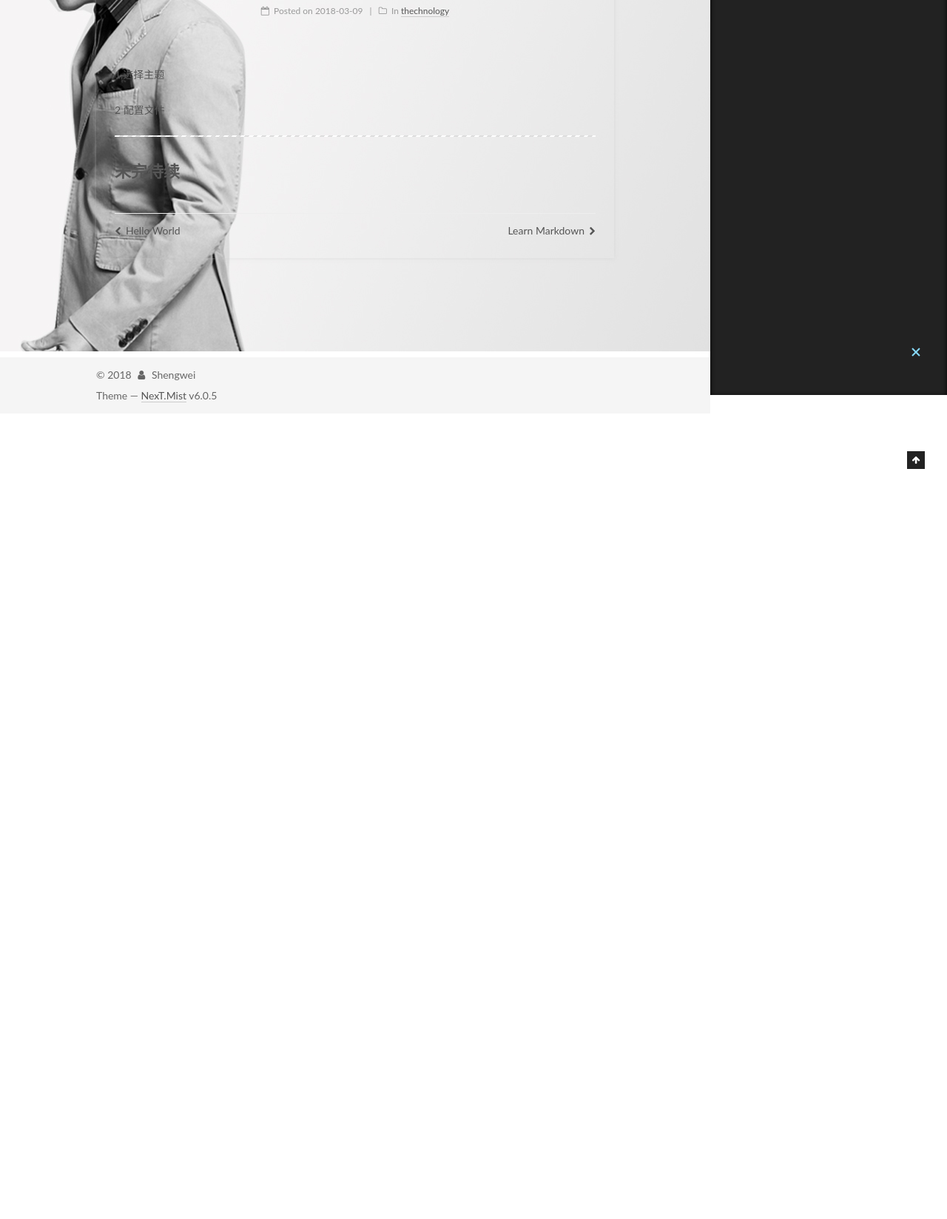
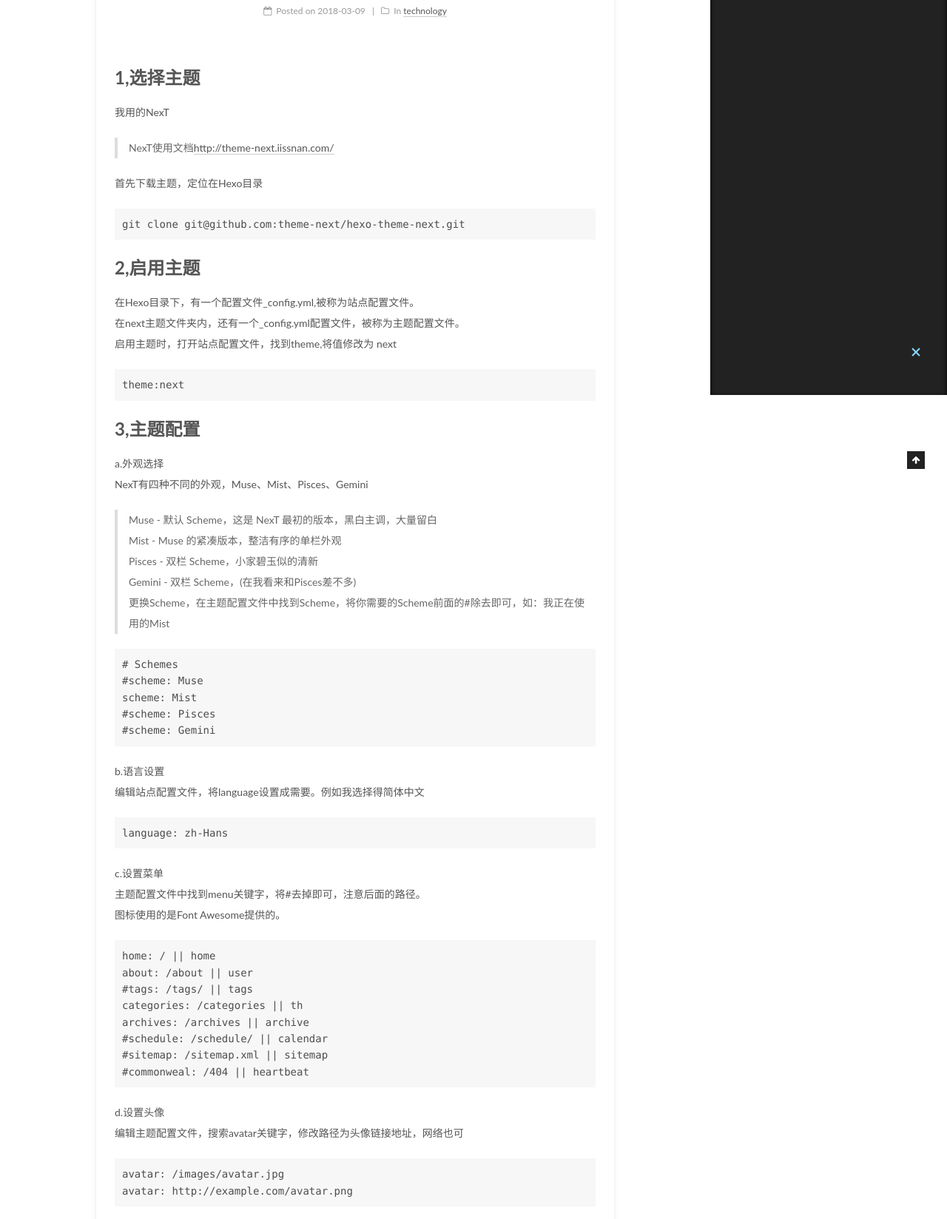
Before and after one commit to Via1877/Via1877.github.io, a plain HTML site: page 2018/03/09/修改themes/index.html in a window 1280 px wide. Shown: the part 266-1914 px from the top of the page at 74% size. Before the commit the page ends 825 px from the top, so only its background shows below. Drawn offline with Linux system fonts and the light colour scheme.

Commit message:
Site updated: 2018-03-12 14:58:28

```diff
--- a/2018/03/09/修改themes/index.html
+++ b/2018/03/09/修改themes/index.html
@@ -103,17 +103,17 @@
   <meta name="keywords" content="shengwei, web, Hexo, NexT" />
 
 
-<meta name="description" content="1,选择主题">
+<meta name="description" content="1,选择主题我用的NexT  NexT使用文档http://theme-next.iissnan.com/  首先下载主题，定位在Hexo目录 git clone git@github.com:theme-next/hexo-theme-next.git">
 <meta property="og:type" content="article">
 <meta property="og:title" content="修改themes">
 <meta property="og:url" content="Via1877.github.io/2018/03/09/修改themes/index.html">
 <meta property="og:site_name" content="My Blog">
-<meta property="og:description" content="1,选择主题">
+<meta property="og:description" content="1,选择主题我用的NexT  NexT使用文档http://theme-next.iissnan.com/  首先下载主题，定位在Hexo目录 git clone git@github.com:theme-next/hexo-theme-next.git">
 <meta property="og:locale" content="zh-Hans">
-<meta property="og:updated_time" content="2018-03-09T16:55:31.557Z">
+<meta property="og:updated_time" content="2018-03-12T05:57:05.873Z">
 <meta name="twitter:card" content="summary">
 <meta name="twitter:title" content="修改themes">
-<meta name="twitter:description" content="1,选择主题">
+<meta name="twitter:description" content="1,选择主题我用的NexT  NexT使用文档http://theme-next.iissnan.com/  首先下载主题，定位在Hexo目录 git clone git@github.com:theme-next/hexo-theme-next.git">
 
 
 
@@ -326,7 +326,7 @@
                 <span class="post-meta-item-text">In</span>
 
 
-                <span itemprop="about" itemscope itemtype="http://schema.org/Thing"><a href="/categories/thechnology/" itemprop="url" rel="index"><span itemprop="name">thechnology</span></a></span>
+                <span itemprop="about" itemscope itemtype="http://schema.org/Thing"><a href="/categories/technology/" itemprop="url" rel="index"><span itemprop="name">technology</span></a></span>
 
 
 
@@ -360,10 +360,45 @@
 
 
 
-        <p>1,选择主题</p>
-<a id="more"></a>
-<p>2 配置文件</p>
-<hr>
+        <h1 id="1-选择主题"><a href="#1-选择主题" class="headerlink" title="1,选择主题"></a>1,选择主题</h1><p>我用的NexT</p>
+<blockquote>
+<p>NexT使用文档<a href="http://theme-next.iissnan.com/" target="_blank" rel="noopener">http://theme-next.iissnan.com/</a></p>
+</blockquote>
+<p>首先下载主题，定位在Hexo目录</p>
+<pre><code>git clone git@github.com:theme-next/hexo-theme-next.git
+</code></pre><a id="more"></a>
+<h1 id="2-启用主题"><a href="#2-启用主题" class="headerlink" title="2,启用主题"></a>2,启用主题</h1><p>在Hexo目录下，有一个配置文件_config.yml,被称为站点配置文件。<br>在next主题文件夹内，还有一个_config.yml配置文件，被称为主题配置文件。<br>启用主题时，打开站点配置文件，找到theme,将值修改为 next</p>
+<pre><code>theme:next
+</code></pre><h1 id="3-主题配置"><a href="#3-主题配置" class="headerlink" title="3,主题配置"></a>3,主题配置</h1><p>a.外观选择<br>NexT有四种不同的外观，Muse、Mist、Pisces、Gemini</p>
+<blockquote>
+<p>Muse - 默认 Scheme，这是 NexT 最初的版本，黑白主调，大量留白<br>Mist - Muse 的紧凑版本，整洁有序的单栏外观<br>Pisces - 双栏 Scheme，小家碧玉似的清新<br>Gemini - 双栏 Scheme，(在我看来和Pisces差不多)<br>更换Scheme，在主题配置文件中找到Scheme，将你需要的Scheme前面的#除去即可，如：我正在使用的Mist</p>
+</blockquote>
+<pre><code># Schemes
+#scheme: Muse
+scheme: Mist
+#scheme: Pisces
+#scheme: Gemini
+</code></pre><p>b.语言设置<br>编辑站点配置文件，将language设置成需要。例如我选择得简体中文</p>
+<pre><code>language: zh-Hans
+</code></pre><p>c.设置菜单<br>主题配置文件中找到menu关键字，将#去掉即可，注意后面的路径。<br>图标使用的是Font Awesome提供的。</p>
+<pre><code>home: / || home
+about: /about || user
+#tags: /tags/ || tags
+categories: /categories || th
+archives: /archives || archive
+#schedule: /schedule/ || calendar
+#sitemap: /sitemap.xml || sitemap
+#commonweal: /404 || heartbeat
+</code></pre><p>d.设置头像<br>编辑主题配置文件，搜索avatar关键字，修改路径为头像链接地址，网络也可</p>
+<pre><code>avatar: /images/avatar.jpg
+avatar: http://example.com/avatar.png
+</code></pre><p>e.背景图片<br>next主题目录下/css/_custom/custom.styl,修改url。</p>
+<pre><code>body {
+    background-image: url(/images/bg.jpg);
+    background-attachment: fixed;
+    background-repeat: no-repeat;
+}
+</code></pre><hr>
 <h2 id="未完待续"><a href="#未完待续" class="headerlink" title="未完待续"></a>未完待续</h2>
 
     </div>
@@ -543,7 +578,7 @@
 
 
 
-              <div class="post-toc-content"><ol class="nav"><li class="nav-item nav-level-2"><a class="nav-link" href="#未完待续"><span class="nav-number">1.</span> <span class="nav-text">未完待续</span></a></li></ol></div>
+              <div class="post-toc-content"><ol class="nav"><li class="nav-item nav-level-1"><a class="nav-link" href="#1-选择主题"><span class="nav-number">1.</span> <span class="nav-text">1,选择主题</span></a></li><li class="nav-item nav-level-1"><a class="nav-link" href="#2-启用主题"><span class="nav-number">2.</span> <span class="nav-text">2,启用主题</span></a></li><li class="nav-item nav-level-1"><a class="nav-link" href="#3-主题配置"><span class="nav-number">3.</span> <span class="nav-text">3,主题配置</span></a><ol class="nav-child"><li class="nav-item nav-level-2"><a class="nav-link" href="#未完待续"><span class="nav-number">3.1.</span> <span class="nav-text">未完待续</span></a></li></ol></li></ol></div>
 
 
           </div>
--- a/css/main.css
+++ b/css/main.css
@@ -1823,7 +1823,7 @@ pre .javascript .function {
   width: 4px;
   height: 4px;
   border-radius: 50%;
-  background: #216b08;
+  background: #3812ff;
 }
 .links-of-blogroll {
   font-size: 13px;
@@ -2689,11 +2689,6 @@ hr {
     text-align: center;
   }
 }
-body {
-  background-image: url("/images/bg.jpg");
-  background-attachment: fixed;
-  background-repeat: no-repeat;
-}
 .post {
   margin-top: 0px;
   margin-bottom: 60px;
```
Also changed, not shown: 2018/03/10/Learn-MD/index.html (+2 -2 lines), categories/index.html (+1 -1 lines), categories/technology/index.html (renamed from categories/thechnology/index.html, +4 -4 lines), index.html (+9 -3 lines).
